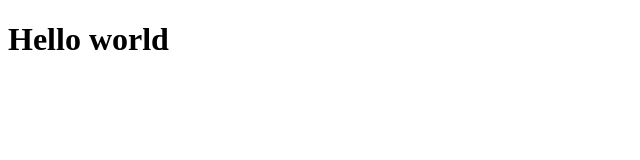
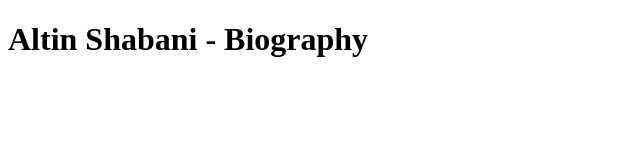
Before and after one commit to altishab/My-first-deployed-website, a plain HTML site: page index.html in a window 1280 px wide. Shown: the whole page, without its empty margins (0-640 px from the left). Drawn offline with Linux system fonts and the light colour scheme.

Commit message:
changed title and h1

```diff
--- a/index.html
+++ b/index.html
@@ -4,10 +4,10 @@
     <meta charset="UTF-8">
     <meta http-equiv="X-UA-Compatible" content="IE=edge">
     <meta name="viewport" content="width=device-width, initial-scale=1.0">
-    <title>My first HTML Page</title>
+    <title>Altin Shabani - Biography</title>
 </head>
 
 <body>
-    <h1>Hello world</h1>
+    <h1>Altin Shabani - Biography</h1>
 </body>
 </html>
```
